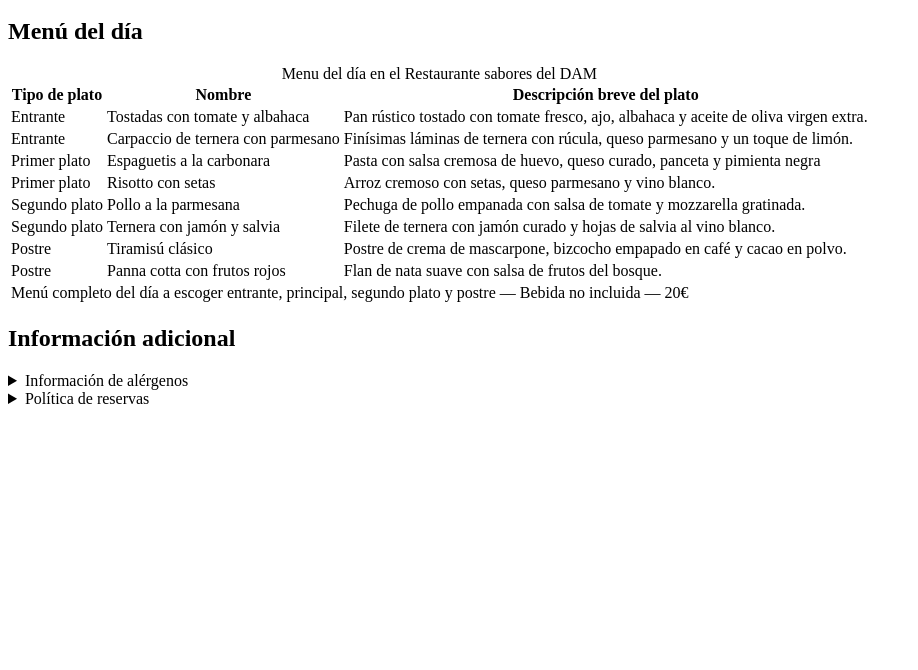
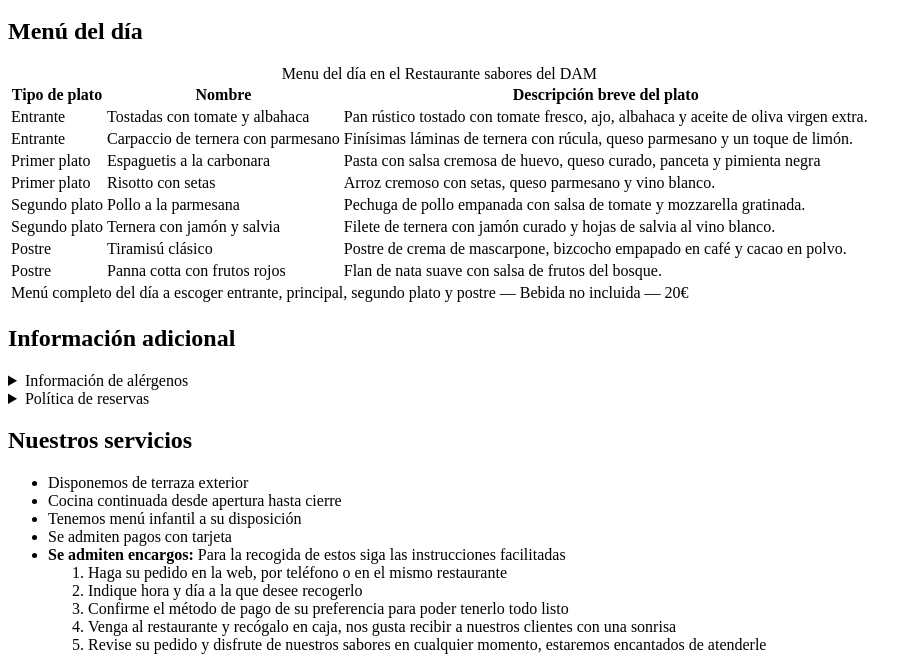
Before and after one commit to Eli8427/saboresDelDAM, a plain HTML site: page index.html in a window 1280 px wide. Shown: the part 238-908 px from the top of the page, without its empty margins (0-918 px from the left). Before the commit the page ends 800 px from the top, so only its background shows below. Drawn offline with Linux system fonts and the light colour scheme.

Commit message:
Añadimos tras la segunda sección la etiqueta article que nos crea un artículo en la página con un título h2(Nuestros servicios), este article dispone de una lista desordenada con los servicios disponibles en las etiquetas li y una lista ol encadenada a uno de los li anteriores, tras esto cerramos las dos tablas y el article

```diff
--- a/index.html
+++ b/index.html
@@ -109,5 +109,23 @@
                     <p>Agradecemos su comprensión y colaboración para poder ofrecerle siempre el mejor servicio.</p>
                 </details>
             </section>
+            <article>
+                <h2>Nuestros servicios</h2>
+                <ul>
+                    <li>Disponemos de terraza exterior</li>
+                    <li>Cocina continuada desde apertura hasta cierre</li>
+                    <li>Tenemos menú infantil a su disposición</li>
+                    <li>Se admiten pagos con tarjeta</li>
+                    <li><b>Se admiten encargos:</b> Para la recogida de estos siga las instrucciones facilitadas
+                        <ol>
+                            <li>Haga su pedido en la web, por teléfono o en el mismo restaurante</li>
+                            <li>Indique hora y día a la que desee recogerlo</li>
+                            <li>Confirme el método de pago de su preferencia para poder tenerlo todo listo</li>
+                            <li>Venga al restaurante y recógalo en caja, nos gusta recibir a nuestros clientes con una sonrisa</li>
+                            <li>Revise su pedido y disfrute de nuestros sabores en cualquier momento, estaremos encantados de atenderle</li>
+                        </ol>
+                    </li>
+                </ul>
+            </article>
     </body>
 </html>
```
